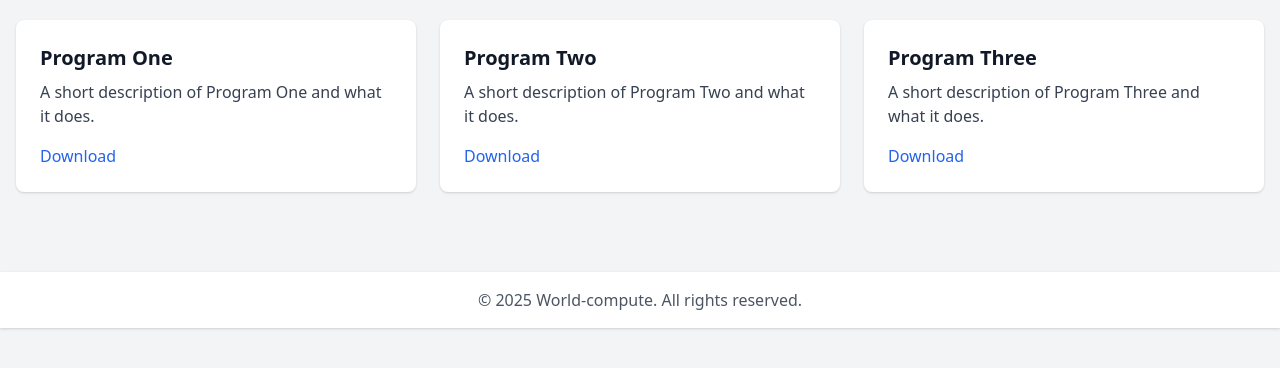
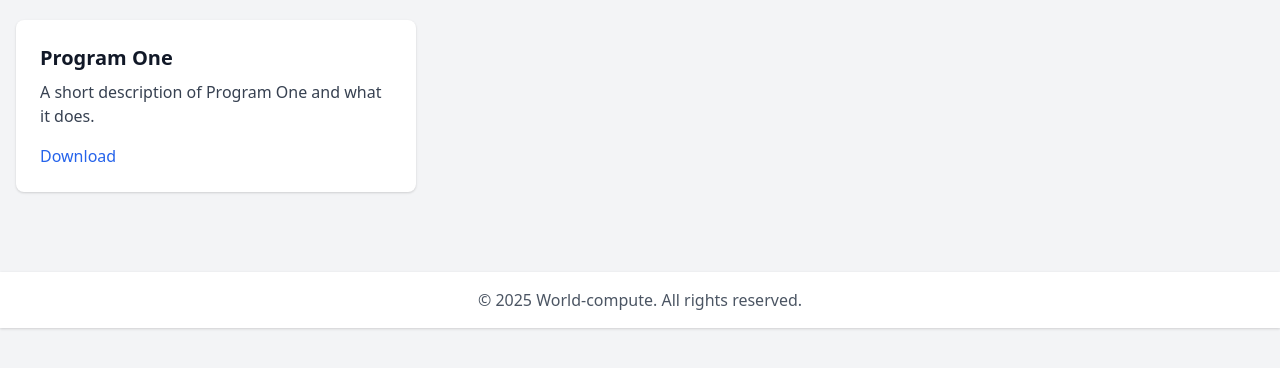
Before and after one commit to n0b0dy-arch-btw/website, a plain HTML site: page download.html in a window 1280 px wide. Shown: the part 144-512 px from the top of the page. Drawn offline with nearby package versions, Linux system fonts and the light colour scheme.

Commit message:
Update download.html

```diff
--- a/download.html
+++ b/download.html
@@ -33,18 +33,6 @@
         <a href="#" class="text-blue-600 hover:underline">Download</a>
       </div>
 
-      <div class="bg-white p-6 rounded-lg shadow">
-        <h3 class="text-xl font-semibold mb-2">Program Two</h3>
-        <p class="mb-4 text-gray-700">A short description of Program Two and what it does.</p>
-        <a href="#" class="text-blue-600 hover:underline">Download</a>
-      </div>
-
-      <div class="bg-white p-6 rounded-lg shadow">
-        <h3 class="text-xl font-semibold mb-2">Program Three</h3>
-        <p class="mb-4 text-gray-700">A short description of Program Three and what it does.</p>
-        <a href="#" class="text-blue-600 hover:underline">Download</a>
-      </div>
-
       <!-- Add more program cards as needed -->
 
     </div>
```
